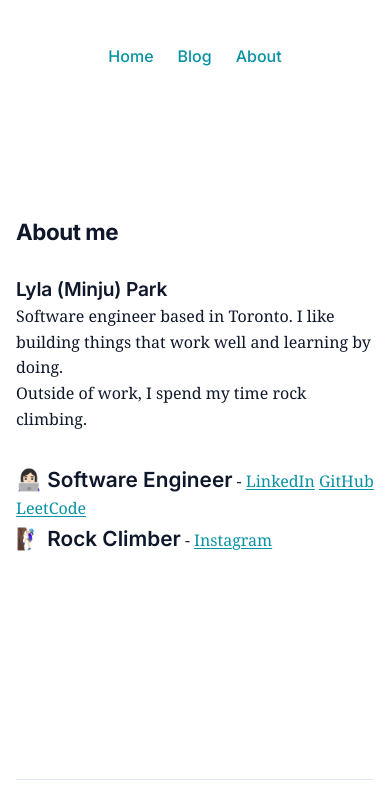
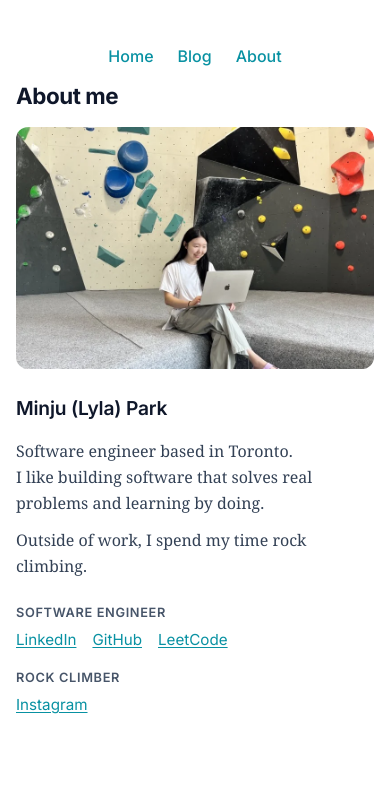
Before and after one commit to lylaminju/personal-website, a plain HTML site: page pages/about.html in a window 390 px wide. Shown: the top 794 px of the page. Drawn offline with Linux system fonts and the light colour scheme.

Commit message:
style: redesign about page with side-by-side layout and profile photo
- Add profile photo with image on left, content on right
- Update bio text and name order
- Replace emoji labels with uppercase text styling
- Add responsive layout that stacks on mobile

Co-Authored-By: Claude Opus 4.5 <noreply@anthropic.com>

```diff
--- a/pages/about.html
+++ b/pages/about.html
@@ -29,29 +29,39 @@
 		<main>
 		<section>
 			<h1>About me</h1>
-			<h2>Lyla (Minju) Park</h2>
-			<p>
-				Software engineer based in Toronto. I like building things that work
-				well and learning by doing.
-			</p>
-			<p>Outside of work, I spend my time rock climbing.</p>
-			<br />
-			<ul>
-				<li>
-					<span class="about-me-keyword">👩🏻‍💻 Software Engineer</span> -
-					<a target="_blank" href="https://www.linkedin.com/in/lylaminju"
-						>LinkedIn</a
-					>
-					<a target="_blank" href="https://github.com/lylaminju">GitHub</a>
-					<a target="_blank" href="https://leetcode.com/u/LylaDev/">LeetCode</a>
-				</li>
-				<li>
-					<span class="about-me-keyword">🧗🏻‍♀️ Rock Climber</span> -
-					<a target="_blank" href="https://www.instagram.com/mjuuclimb"
-						>Instagram</a
-					>
-				</li>
-			</ul>
+			<div class="about-container">
+				<img
+					src="../assets/gym_laptop_profile.webp"
+					alt="Lyla working on a laptop at a climbing gym"
+					class="profile-photo"
+					width="800"
+					height="539"
+				/>
+				<div class="about-content">
+					<h2>Minju (Lyla) Park</h2>
+					<p>
+						Software engineer based in Toronto.<br/>
+						I like building software that solves real problems and learning by doing.
+					</p>
+					<p>Outside of work, I spend my time rock climbing.</p>
+					<div class="about-links">
+						<div class="about-link-group">
+							<span class="about-me-keyword">Software Engineer</span>
+							<div class="link-row">
+								<a target="_blank" href="https://www.linkedin.com/in/lylaminju">LinkedIn</a>
+								<a target="_blank" href="https://github.com/lylaminju">GitHub</a>
+								<a target="_blank" href="https://leetcode.com/u/LylaDev/">LeetCode</a>
+							</div>
+						</div>
+						<div class="about-link-group">
+							<span class="about-me-keyword">Rock Climber</span>
+							<div class="link-row">
+								<a target="_blank" href="https://www.instagram.com/mjuuclimb">Instagram</a>
+							</div>
+						</div>
+					</div>
+				</div>
+			</div>
 		</section>
 		</main>
 
--- a/styles/styles.css
+++ b/styles/styles.css
@@ -106,6 +106,58 @@ h3 {
 	color: var(--text-secondary);
 }
 
+.about-container {
+	display: flex;
+	gap: 3rem;
+	align-items: flex-start;
+	margin-top: 1rem;
+}
+
+.profile-photo {
+	width: 320px;
+	height: auto;
+	border-radius: 12px;
+	object-fit: cover;
+	flex-shrink: 0;
+	margin-top: 10px;
+}
+
+.about-content {
+	flex: 1;
+}
+
+.about-content h2 {
+	margin-bottom: 1rem;
+}
+
+.about-content p {
+	margin-bottom: 0.75rem;
+	color: var(--text-secondary);
+}
+
+.about-links {
+	margin-top: 1.5rem;
+	display: flex;
+	flex-direction: column;
+	gap: 1rem;
+}
+
+.about-link-group {
+	display: flex;
+	flex-direction: column;
+	gap: 0.25rem;
+}
+
+.link-row {
+	display: flex;
+	gap: 1rem;
+}
+
+.link-row a {
+	font-family: var(--font-heading);
+	font-size: 0.95rem;
+}
+
 .greeting {
 	margin-top: 80px;
 	font-family: var(--font-heading);
@@ -165,9 +217,11 @@ ul {
 
 .about-me-keyword {
 	font-family: var(--font-heading);
-	font-size: 1.5rem;
+	font-size: 0.85rem;
 	font-weight: 600;
-	color: var(--text-primary);
+	color: var(--text-muted);
+	text-transform: uppercase;
+	letter-spacing: 0.05em;
 }
 
 footer {
@@ -281,12 +335,23 @@ a:hover {
 		margin-top: 50px;
 	}
 
+	.about-container {
+		flex-direction: column;
+		gap: 1.5rem;
+	}
+
+	.profile-photo {
+		width: 100%;
+		max-width: 400px;
+		margin-top: -10px;
+	}
+
 	iframe {
 		width: 100%;
 	}
 
 	.about-me-keyword {
-		font-size: 1.3rem;
+		font-size: 0.8rem;
 	}
 
 	.career {
```
Also changed, not shown: assets/gym_laptop_profile.webp (added).
